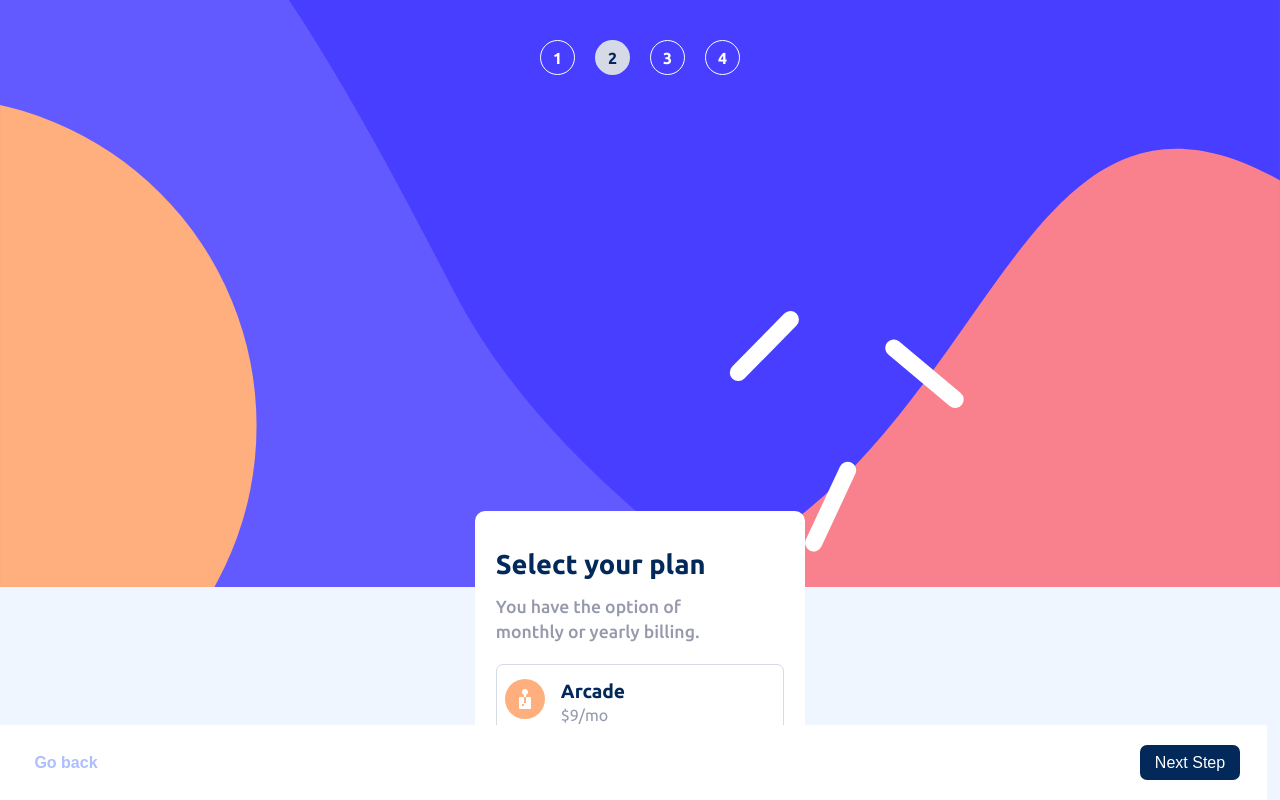
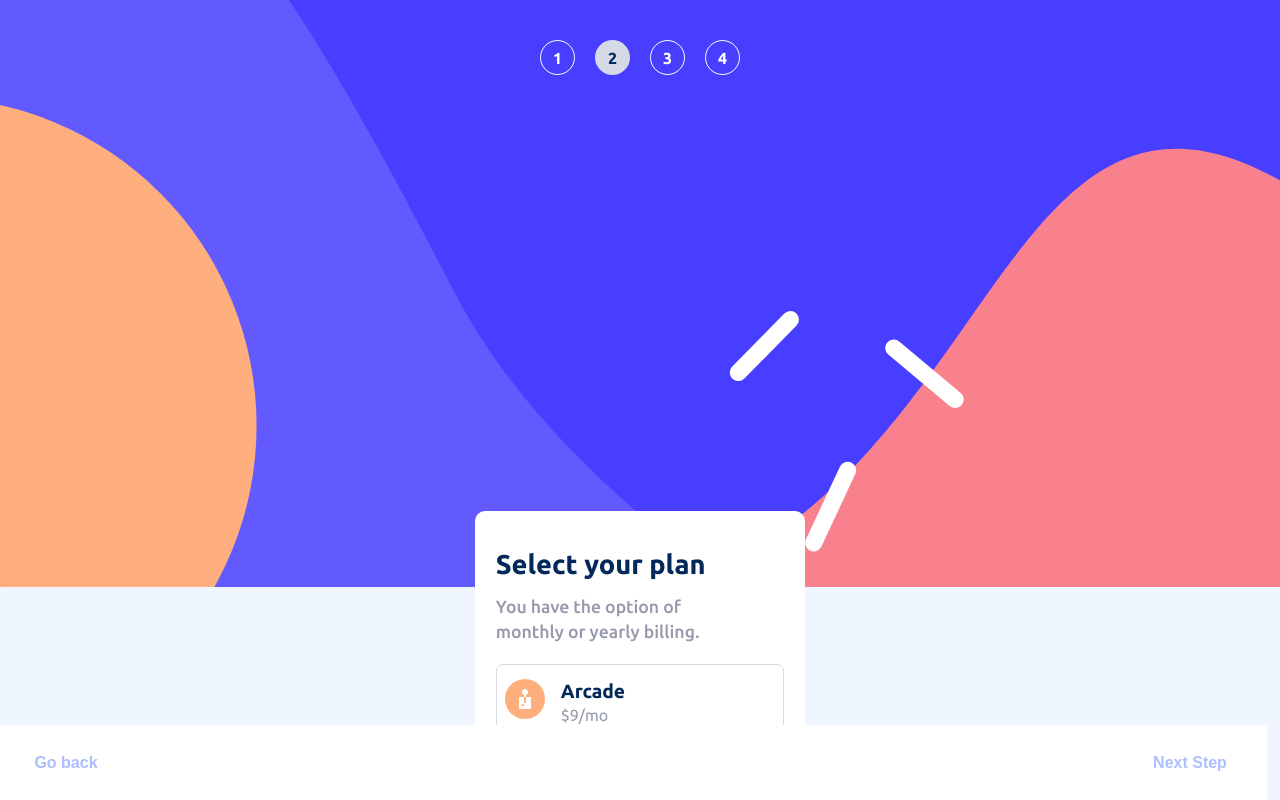
Before and after one commit to ItaloDev-Marcelo/multi-step-form-CH12, a React (Vite) app: page /form-step1/form-step2 in a window 1280 px wide. Shown: the top 800 px of the page. Built offline with nearby package versions, Linux system fonts and the light colour scheme.

Commit message:
Atualizar o index.jsx

```diff
--- a/src/components/form-select/index.jsx
+++ b/src/components/form-select/index.jsx
@@ -85,7 +85,7 @@ export default function SelectForm() {
        </form>
        <div className="Navbar">
        <button onClick={() => navigate('/form-step1')} className="btn-gray">Go back</button>
-         {data ?  <button type="submit" form="selectme" className="btn-gray">Next Step</button>
+         {!data ? <button type="submit" form="selectme" className="btn-gray">Next Step</button>
            : <button  onClick={() => navigate('/form-step1/form-step2/form-step3')} className="btn-Dark-Blue">Next Step</button>
 
           }
```
